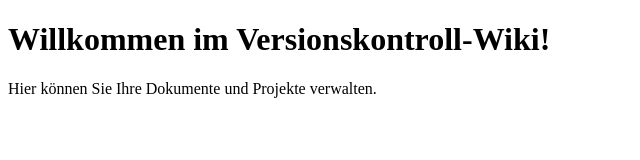
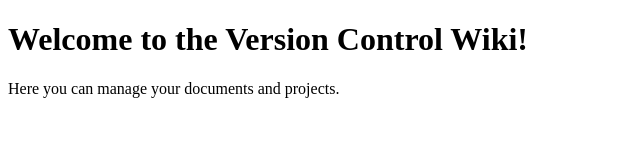
Before and after one commit to weeqeecombe50/versionskontrolle-wiki, a website: page index.html in a window 1280 px wide. Shown: the whole page, without its empty margins (0-640 px from the left). Drawn offline with Linux system fonts and the light colour scheme.

Commit message:
Update heading to English for consistency

```diff
--- a/index.html
+++ b/index.html
@@ -6,8 +6,8 @@
     <title>Version Control Wiki</title>
 </head>
 <body>
-    <h1>Willkommen im Versionskontroll-Wiki!</h1>
-    <p>Hier können Sie Ihre Dokumente und Projekte verwalten.</p>
+    <h1>Welcome to the Version Control Wiki!</h1>
+    <p>Here you can manage your documents and projects.</p>
     <script src="/index.js"></script>
 </body>
 </html>
```
